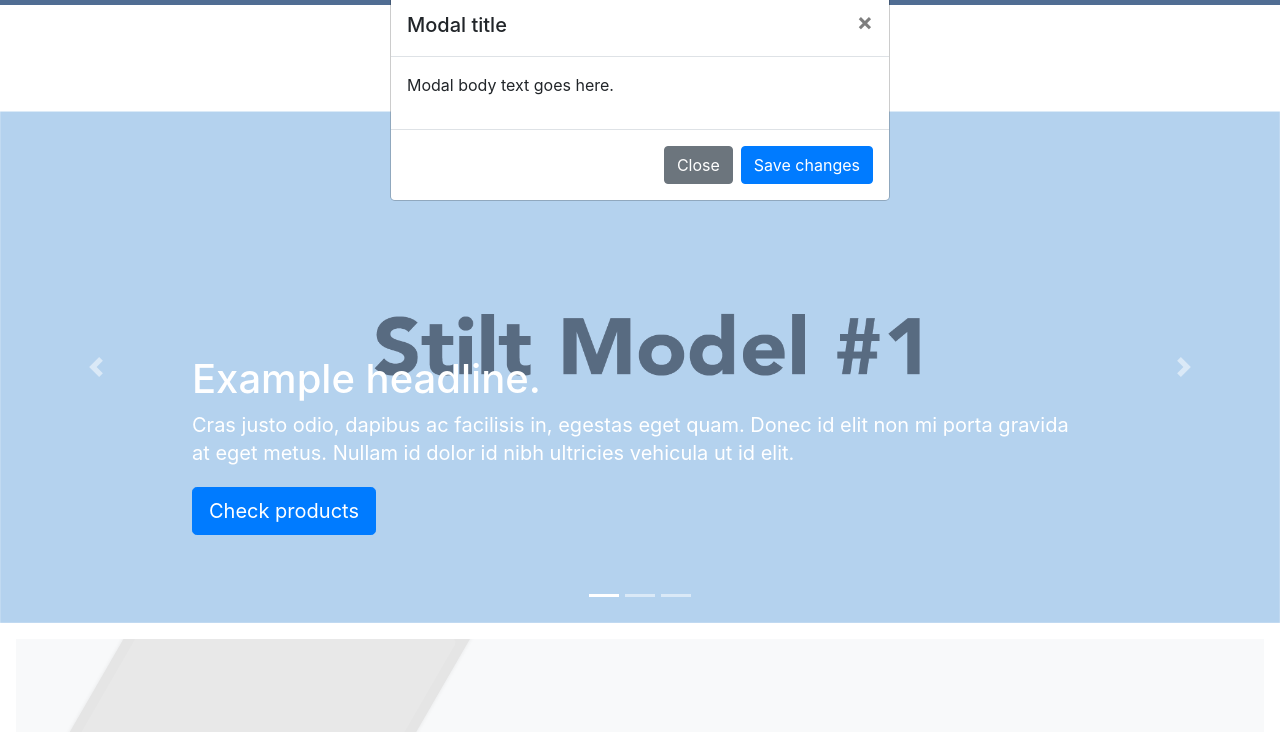
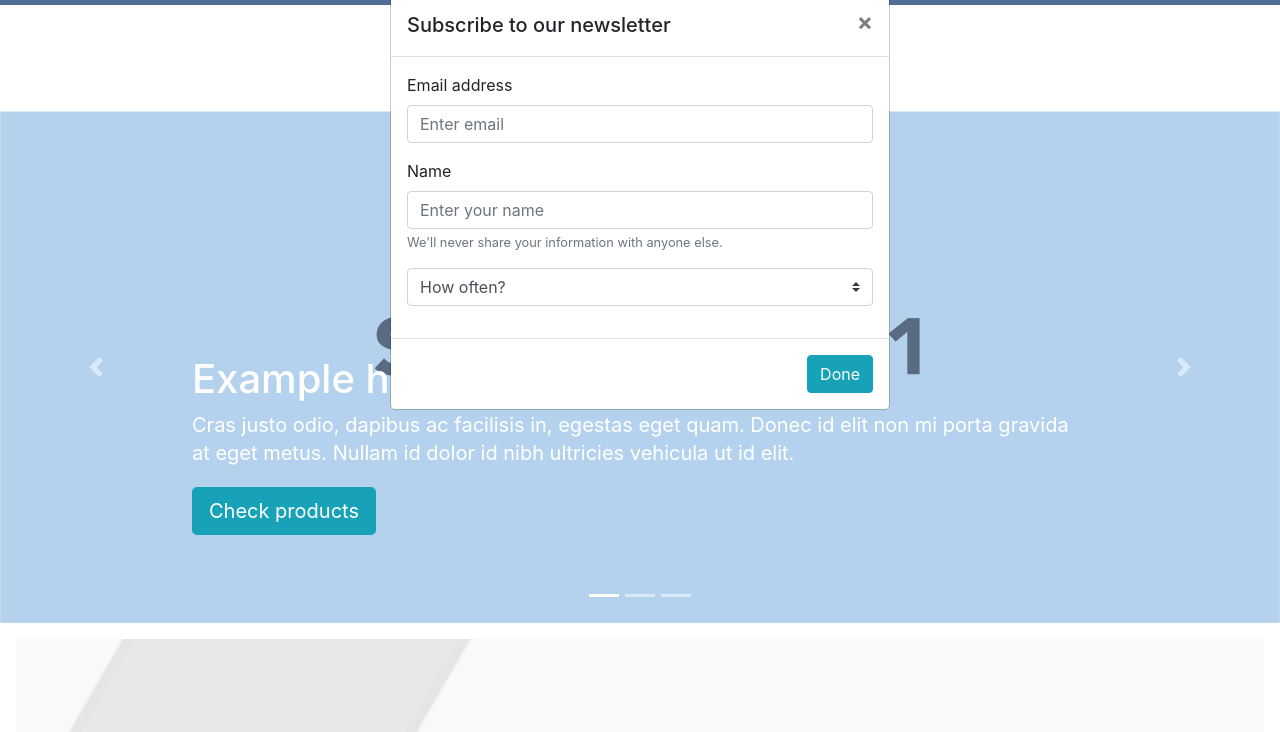
Before and after one commit to mikelmah/SMCWEB3, a plain HTML site: page midterm/index.html in a window 1280 px wide. Shown: the part 35-767 px from the top of the page. Drawn offline with nearby package versions, Linux system fonts and the light colour scheme.

Commit message:
Update index.html

```diff
--- a/midterm/index.html
+++ b/midterm/index.html
@@ -22,7 +22,7 @@
   <nav class="site-header sticky-top py-0">
     <div class="container d-flex flex-column flex-md-row justify-content-between">
       <a class="py-2" href="index.html">
-
+    <!-- logo-->
         <svg xmlns="" width="24" height="24" fill="none" stroke="currentColor" stroke-linecap="round"
           stroke-linejoin="round" stroke-width="2" class="d-block mx-auto" role="img" viewBox="0 0 24 24"
           focusable="false">
@@ -61,7 +61,7 @@
             <h1>Example headline.</h1>
             <p>Cras justo odio, dapibus ac facilisis in, egestas eget quam. Donec id elit non mi porta
               gravida at eget metus. Nullam id dolor id nibh ultricies vehicula ut id elit.</p>
-            <p><a class="btn btn-lg btn-primary" href="product.html" role="button">Check products</a></p>
+            <p><a class="btn btn-lg btn-info" href="product.html" role="button">Check products</a></p>
           </div>
         </div>
       </div>
@@ -72,7 +72,7 @@
             <h1>Another example headline.</h1>
             <p>Cras justo odio, dapibus ac facilisis in, egestas eget quam. Donec id elit non mi porta
               gravida at eget metus. Nullam id dolor id nibh ultricies vehicula ut id elit.</p>
-            <p><a class="btn btn-lg btn-primary" href="#" role="button">Subscribe</a></p>
+            <p><a class="btn btn-lg btn-info" href="index.html" role="button">Subscribe</a></p>
           </div>
         </div>
       </div>
@@ -83,7 +83,7 @@
             <h1>One more for good measure.</h1>
             <p>Cras justo odio, dapibus ac facilisis in, egestas eget quam. Donec id elit non mi porta
               gravida at eget metus. Nullam id dolor id nibh ultricies vehicula ut id elit.</p>
-            <p><a class="btn btn-lg btn-primary" href="team.html" role="button">Meet the team</a></p>
+            <p><a class="btn btn-lg btn-info" href="team.html" role="button">Meet the team</a></p>
           </div>
         </div>
       </div>
@@ -97,22 +97,42 @@
       <span class="sr-only">Next</span>
     </a>
   </div>
-<!-- modal -->
+  <!-- modal -->
   <div class="modal" tabindex="-1" role="dialog" id="myModal">
     <div class="modal-dialog" role="document">
         <div class="modal-content">
             <div class="modal-header">
-                <h5 class="modal-title">Modal title</h5>
+                <h5 class="modal-title">Subscribe to our newsletter</h5>
                 <button type="button" class="close js-modal-close" aria-label="Close">
                     <span aria-hidden="true">&times;</span>
                 </button>
             </div>
             <div class="modal-body">
-                <p>Modal body text goes here.</p>
+              <form>
+                <div class="form-group">
+                  <label for="exampleInputEmail1">Email address</label>
+                  <input type="email" class="form-control" id="exampleInputEmail1" aria-describedby="emailHelp" placeholder="Enter email">
+
+                </div>
+                <div class="form-group">
+                  <label for="exampleInputName1">Name</label>
+                  <input type="name" class="form-control" id="exampleInputName1" placeholder="Enter your name">
+                  <small id="emailHelp" class="form-text text-muted">We'll never share your information with anyone else.</small>
+                </div>
+                <div class="form-group">
+                  <select class="custom-select">
+                    <option selected>How often?</option>
+                    <option value="1">Daily</option>
+                    <option value="2">Weekly</option>
+                    <option value="3">Monthly</option>
+                  </select>
+                </div>
+              </form>
+
             </div>
             <div class="modal-footer">
-                <button type="button" class="btn btn-secondary">Close</button>
-                <button type="button" class="btn btn-primary">Save changes</button>
+                <button type="button" class="js-modal-close btn btn-info">Done</button>
+
             </div>
         </div>
     </div>
```
